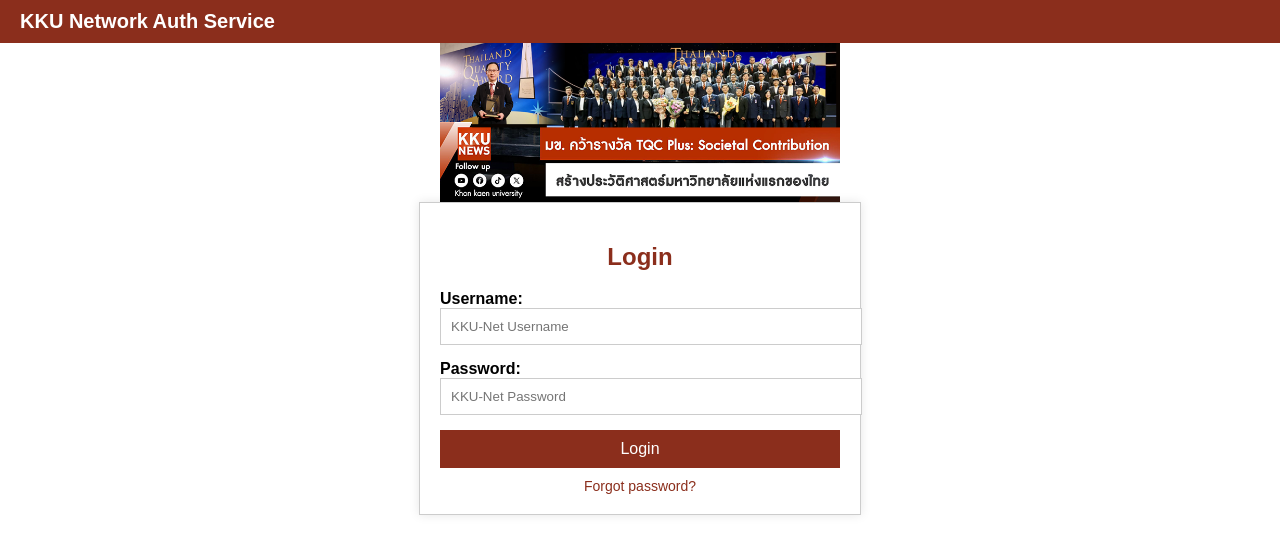
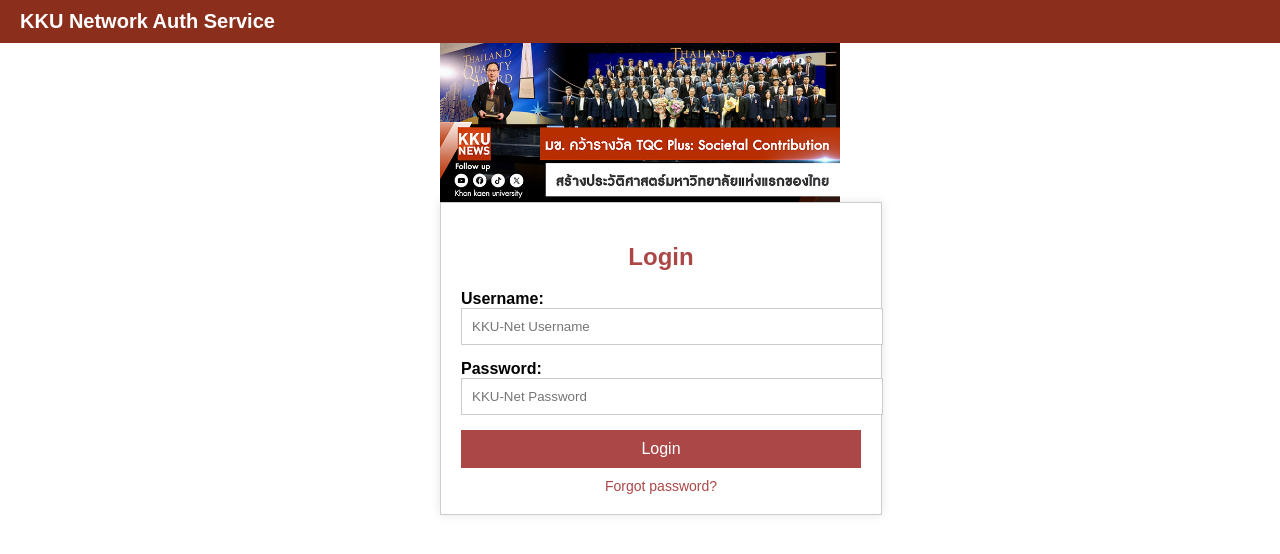
Before and after one commit to NongNgui/KKUWiFi-Clone, a plain HTML site: page index.html in a window 1280 px wide. Drawn offline with Linux system fonts and the light colour scheme.

Commit message:
fix Color

```diff
--- a/index.html
+++ b/index.html
@@ -21,11 +21,10 @@
             text-align: left;
             padding-left: 20px;
         }
-        .banner {
+        .container {
             width: 100%;
             max-width: 400px;
             margin: 0 auto;
-            display: block;
         }
         .banner img {
             width: 100%;
@@ -34,15 +33,13 @@
         }
         .login-container {
             width: 100%;
-            max-width: 400px;
-            margin: 0 auto;
             padding: 20px;
             border: 1px solid #ccc;
             border-radius: 0;
             box-shadow: 0px 0px 10px rgba(0, 0, 0, 0.1);
         }
         .login-container h2 {
-            color: #8b2e1c;
+            color: #ab4747;
         }
         .input-group {
             margin-bottom: 15px;
@@ -61,7 +58,7 @@
         .login-button {
             width: 100%;
             padding: 10px;
-            background-color: #8b2e1c;
+            background-color: #ab4747;
             color: white;
             border: none;
             border-radius: 0;
@@ -69,20 +66,21 @@
             cursor: pointer;
         }
         .login-button:hover {
-            background-color: #6b2314;
+            background-color: #a73b24;
         }
         .links {
             margin-top: 10px;
             font-size: 14px;
         }
         .links a {
-            color: #8b2e1c;
+            color: #ab4747;
             text-decoration: none;
         }
     </style>
 </head>
 <body>
     <div class="header">KKU Network Auth Service</div>
+    <div class="container">
         <div class="banner">
             <img src="./banner.png" alt="KKU Banner">
         </div>
@@ -101,6 +99,7 @@
                 <a href="#">Forgot password?</a>
             </div>
         </div>
+    </div>
 
     <script>
         function login() {
```
Lines whose indentation alone changed are shown as unchanged.
